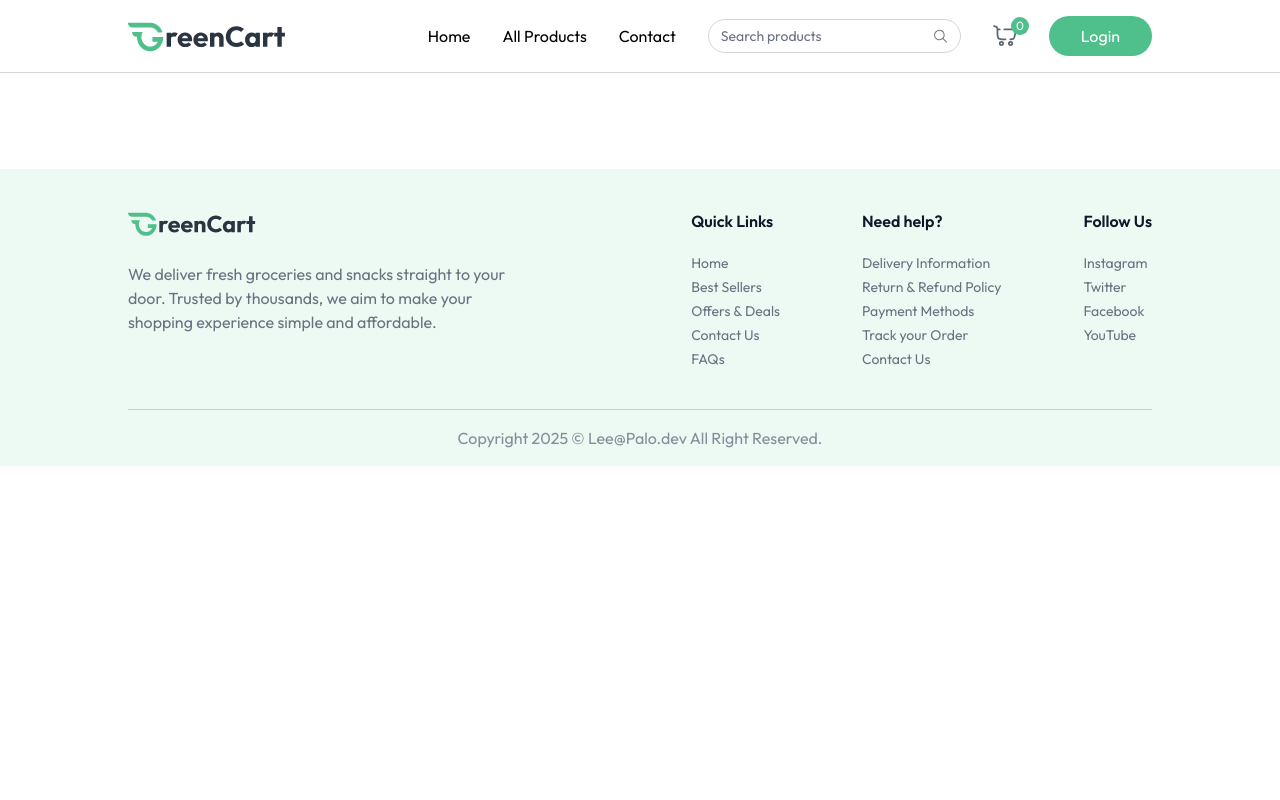
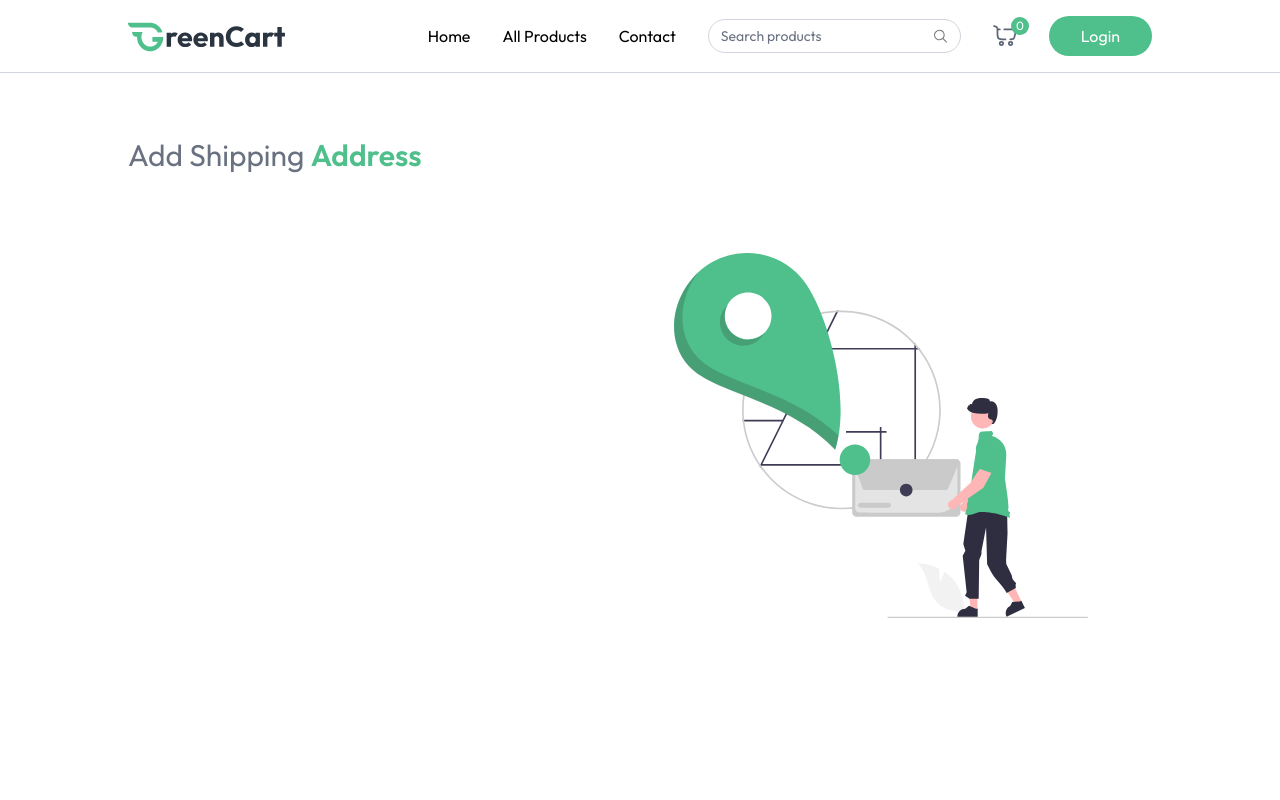
Before and after one commit to leemutai/GreenGro, a React (Vite) app in the folder client/: page /add-address in a window 1280 px wide. Shown: the top 800 px of the page. Built offline with nearby package versions, Linux system fonts and the light colour scheme.

Commit message:
Add basic AddAddress component layout with placeholder form and address image

```diff
--- a/client/src/App.jsx
+++ b/client/src/App.jsx
@@ -10,6 +10,7 @@
 import ProductCategory from "./pages/ProductCategory";
 import ProductDetails from "./pages/ProductDetails";
 import Cart from "./pages/Cart";
+import AddAddress from "./pages/AddAddress";
 
 const App = () => {
   const isSellerPath = useLocation().pathname.includes("/seller");
@@ -31,6 +32,7 @@
           <Route path="/products/:category" element={<ProductCategory />} />
           <Route path="/products/:category/:id" element={<ProductDetails />} />
           <Route path="/cart" element={<Cart />} />
+          <Route path="/add-address" element={<AddAddress />} />
         </Routes>
       </div>
       {!isSellerPath && <Footer />}
--- /dev/null
+++ b/client/src/pages/AddAddress.jsx
@@ -0,0 +1,25 @@
+import React from "react";
+import { assets } from "../assets/assets";
+
+// Input field component
+const inputField = () => <input type="text" />;
+
+const AddAddress = () => {
+  return (
+    <div className="mt-16 pb-16">
+      <p className="text-2xl md:text-3xl text-gray-500">
+        Add Shipping <span className="font-semibold text-primary">Address</span>
+      </p>
+      <div className="flex flex-col-reverse md:flex-row justify-between mt-10">
+        <div className="flex-1 max-w-md"></div>
+        <img
+          className="md:mr-16 mb-16 md:mt-10"
+          src={assets.add_address_iamge}
+          alt="Add Address"
+        />
+      </div>
+    </div>
+  );
+};
+
+export default AddAddress;
```
